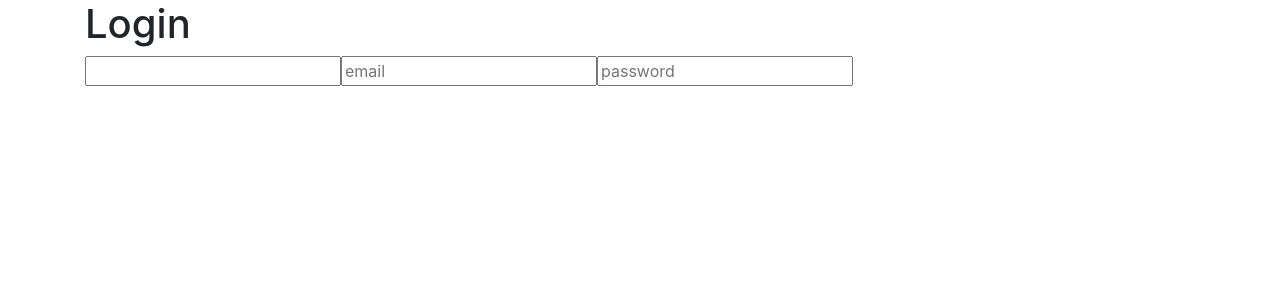
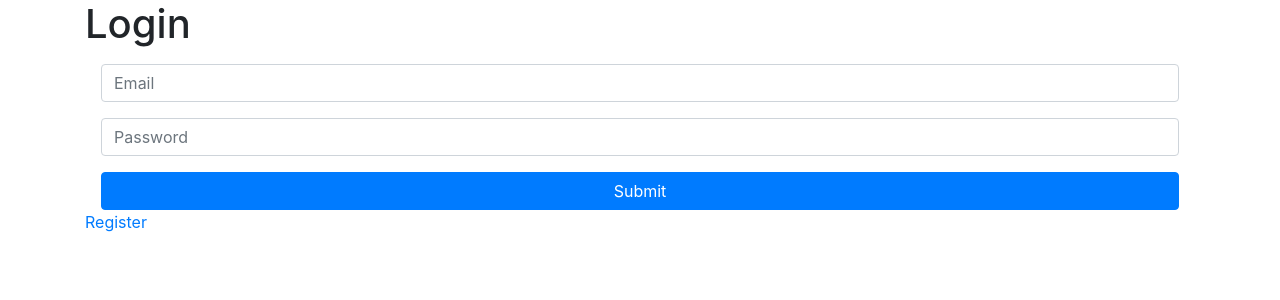
Before and after one commit to garricksu/Postbook, a React (Create React App) app in the folder client/: page /login in a window 1280 px wide. Shown: the top 300 px of the page. Built offline with nearby package versions, Linux system fonts and the light colour scheme.

Commit message:
user can successfully register and login on server and client side

```diff
--- a/client/src/App.js
+++ b/client/src/App.js
@@ -12,10 +12,10 @@ import Login from './components/Login'
 import Register from './components/Register'
 
 function App() {
-  const { isAuthenticated, setIsAuthenticated } = useState(false)
+  const [isAuthenticated, setIsAuthenticated] = useState(false)
 
-  const setAuth = (boolean) => {
-    setIsAuthenticated(boolean)
+  const setAuth = (authStatus) => {
+    setIsAuthenticated(authStatus)
   }
 
   return (
--- a/client/src/components/Dashboard.js
+++ b/client/src/components/Dashboard.js
@@ -1,6 +1,24 @@
-import React, { Fragment } from 'react'
+import React, { Fragment, useState, useEffect } from 'react'
 
 const Dashboard = () => {
+  const [name, setName] = useState('')
+
+  // const getName = async () => {
+  //   try {
+  //     const response = await fetch('https://localhost:5000/dashboard', {
+  //       method: 'GET',
+  //       headers: { token: localStorage.token },
+  //     })
+
+  //     console.log(response)
+  //   } catch (err) {
+  //     console.error(err.message)
+  //   }
+  // }
+
+  // useEffect(() => {
+  //   getName()
+  // })
   return (
     <Fragment>
       <h1>Dashboard</h1>
--- a/client/src/components/Login.js
+++ b/client/src/components/Login.js
@@ -1,14 +1,88 @@
 import React, { Fragment, useState } from 'react'
+import { Link } from 'react-router-dom'
 
-const Login = () => {
+const Login = ({ setAuth }) => {
+  const [input, setInput] = useState({
+    email: '',
+    password: '',
+  })
+  const [error, setError] = useState('')
+
+  const { email, password } = input
+
+  const updateInput = (e) => {
+    setInput({ ...input, [e.target.name]: e.target.value })
+  }
+
+  const onSubmitForm = async (e) => {
+    e.preventDefault()
+
+    const body = {
+      email,
+      password,
+    }
+    const response = await fetch('http://localhost:5000/api/auth/login', {
+      method: 'POST',
+      headers: { 'Content-Type': 'application/json' },
+      body: JSON.stringify(body),
+    })
+    console.log(response.status)
+    if (response.status === 401) {
+      setError('credentials')
+      displayInputError()
+    } else {
+      const parseRes = await response.json()
+
+      localStorage.setItem('token', parseRes.token)
+      setAuth(true)
+    }
+
+    try {
+    } catch (err) {
+      console.error(err.message)
+    }
+  }
+
+  const displayInputError = () => {
+    if (error === 'dateError') {
+      return (
+        <div className='alert alert-danger' role='alert'>
+          Please enter valid birthday
+        </div>
+      )
+    } else if (error === 'credentials') {
+      return (
+        <div className='alert alert-danger' role='alert'>
+          Incorrect email or password
+        </div>
+      )
+    }
+  }
+
   return (
     <Fragment>
       <h1>Login</h1>
-      <form>
-        <input type='text' />
-        <input type='email' name='email' placeholder='email' />
-        <input type='password' name='password' placeholder='password' />
+      <form onSubmit={onSubmitForm} className='mx-3'>
+        {displayInputError()}
+        <input
+          onChange={(e) => updateInput(e)}
+          type='email'
+          name='email'
+          placeholder='Email'
+          className='form-control my-3'
+          required
+        />
+        <input
+          onChange={(e) => updateInput(e)}
+          type='password'
+          name='password'
+          placeholder='Password'
+          className='form-control my-3'
+          required
+        />
+        <button className='btn btn-primary btn-block'>Submit</button>
       </form>
+      <Link to='/register'>Register</Link>
     </Fragment>
   )
 }
--- a/client/src/components/Register.js
+++ b/client/src/components/Register.js
@@ -1,6 +1,7 @@
 import React, { Fragment, useState } from 'react'
+import { Link } from 'react-router-dom'
 
-const Register = () => {
+const Register = ({ setAuth }) => {
   const [input, setInput] = useState({
     firstName: '',
     lastName: '',
@@ -51,21 +52,28 @@ const Register = () => {
 
   const onSubmitForm = async (e) => {
     e.preventDefault()
-    checkInput()
-    const body = {
-      firstName,
-      lastName,
-      email,
-      password,
-      birthday: `${year} ${month} ${day}`,
+    if (checkInput()) {
+      const body = {
+        first_name: firstName,
+        last_name: lastName,
+        email,
+        password,
+        birthday: `${year} ${month} ${day}`,
+      }
+      const response = await fetch('http://localhost:5000/api/auth/register', {
+        method: 'POST',
+        headers: { 'Content-Type': 'application/json' },
+        body: JSON.stringify(body),
+      })
+      if (response.status === 401) {
+        setError('email')
+        displayInputError()
+      }
+      // const parseRes = await response.json()
+
+      // localStorage.setItem('token', parseRes.token)
+      // setAuth(true)
     }
-    console.log(body)
-
-    // const response = await fetch('http://localhostt:5000/api/auth/register', {
-    //   method: 'POST',
-    //   headers: { 'Content-Type': 'application/json' },
-    //   body: JSON.stringify(body),
-    // })
     try {
     } catch (err) {
       console.error(err.message)
@@ -77,14 +85,11 @@ const Register = () => {
     const inputMonth = new Date(`1 ${month} ${year}`).getMonth()
     if (isNaN(validDate) || inputMonth !== validDate.getMonth()) {
       setError('dateError')
+      return false
     } else {
       setError('')
+      return true
     }
-    console.log(error)
-
-    // if (error === 'dateError') {
-    //   return <div className='alert alert-danger' role='alert'></div>
-    // }
   }
 
   const displayInputError = () => {
@@ -92,6 +97,13 @@ const Register = () => {
       return (
         <div className='alert alert-danger' role='alert'>
           Please enter valid birthday
+        </div>
+      )
+    } else if (error === 'email') {
+      return (
+        <div className='alert alert-danger' role='alert'>
+          Email already exists. Please try again or{' '}
+          <Link to='/login'>login</Link>
         </div>
       )
     }
@@ -197,6 +209,7 @@ const Register = () => {
           <button className='btn btn-primary btn-block'>Submit</button>
         </div>
       </form>
+      <Link to='/login'>Login</Link>
     </Fragment>
   )
 }
```
Also changed, not shown: 2 other files (tests, documents, lock files or other folders).
